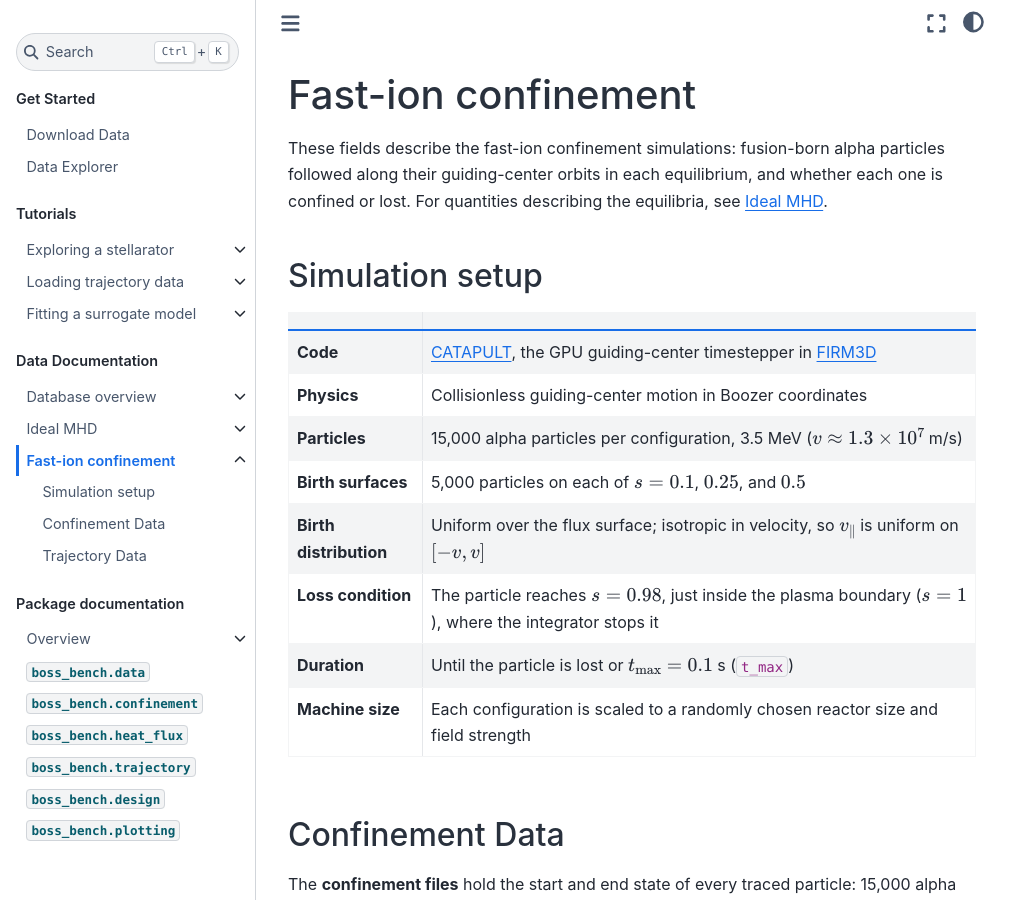
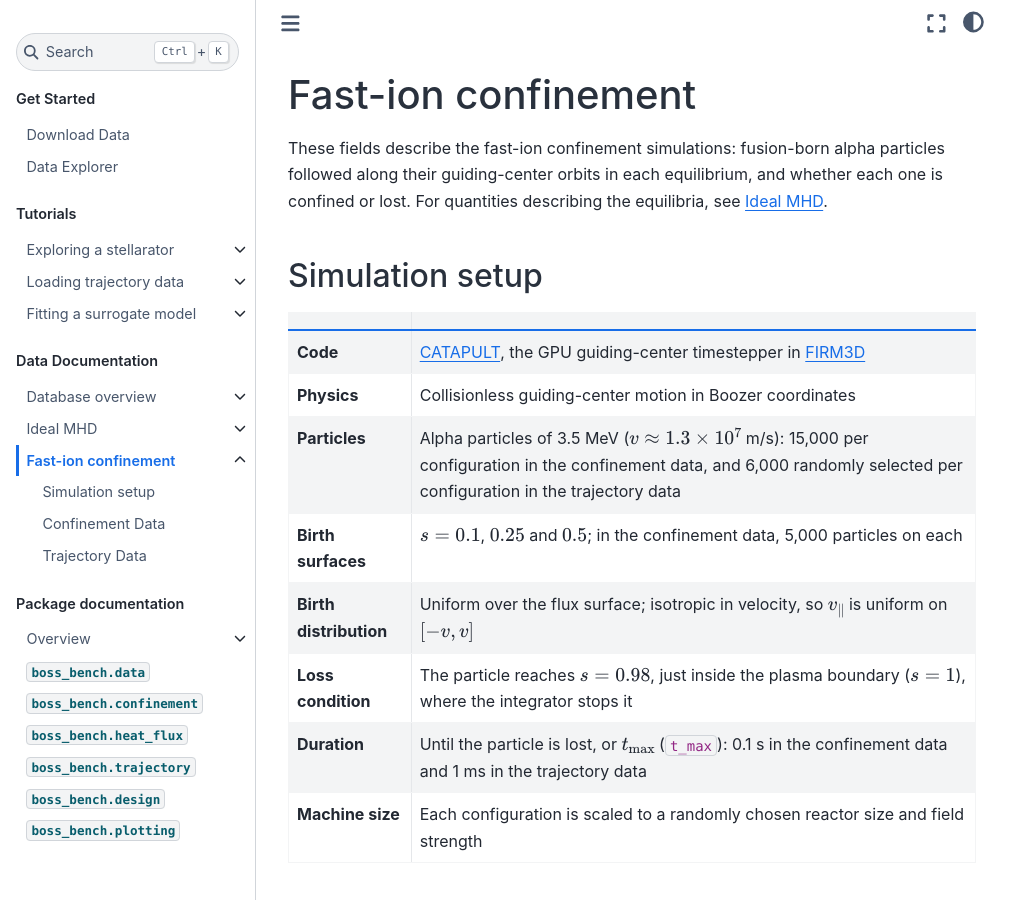
Before and after one commit to mishapadidar/boss_website, a Sphinx documentation site: the page built from docs/data/fast-ion.md, in a window 1280 px wide and 900 px high. Shown: the whole window, without its empty margins (0-1031 px from the left). Built offline with Sphinx 7.4.7 and the Sphinx Book theme 1.1.4, drawn with Linux system fonts in a browser that asks for light colours.

Commit message:
Fast-ion page: simulation setup covers both confinement and trajectory data
Co-Authored-By: Claude Opus 5.5 (1M context) <noreply@anthropic.com>

```diff
--- a/docs/data/fast-ion.md
+++ b/docs/data/fast-ion.md
@@ -11,11 +11,11 @@ see [Ideal MHD](ideal-mhd.md).
 | --- | --- |
 | **Code** | [CATAPULT](https://arxiv.org/abs/2604.07617), the GPU guiding-center timestepper in [FIRM3D](https://github.com/ColumbiaStellaratorTheory/firm3d) |
 | **Physics** | Collisionless guiding-center motion in Boozer coordinates |
-| **Particles** | 15,000 alpha particles per configuration, 3.5 MeV ($v \approx 1.3 \times 10^{7}$ m/s) |
-| **Birth surfaces** | 5,000 particles on each of $s = 0.1$, $0.25$, and $0.5$ |
+| **Particles** | Alpha particles of 3.5 MeV ($v \approx 1.3 \times 10^{7}$ m/s): 15,000 per configuration in the confinement data, and 6,000 randomly selected per configuration in the trajectory data |
+| **Birth surfaces** | $s = 0.1$, $0.25$ and $0.5$; in the confinement data, 5,000 particles on each |
 | **Birth distribution** | Uniform over the flux surface; isotropic in velocity, so $v_\parallel$ is uniform on $[-v, v]$ |
 | **Loss condition** | The particle reaches $s = 0.98$, just inside the plasma boundary ($s = 1$), where the integrator stops it |
-| **Duration** | Until the particle is lost or $t_\text{max} = 0.1$ s (`t_max`) |
+| **Duration** | Until the particle is lost, or $t_\text{max}$ (`t_max`): 0.1 s in the confinement data and 1 ms in the trajectory data |
 | **Machine size** | Each configuration is scaled to a randomly chosen reactor size and field strength |
 
 ## Confinement Data
```
